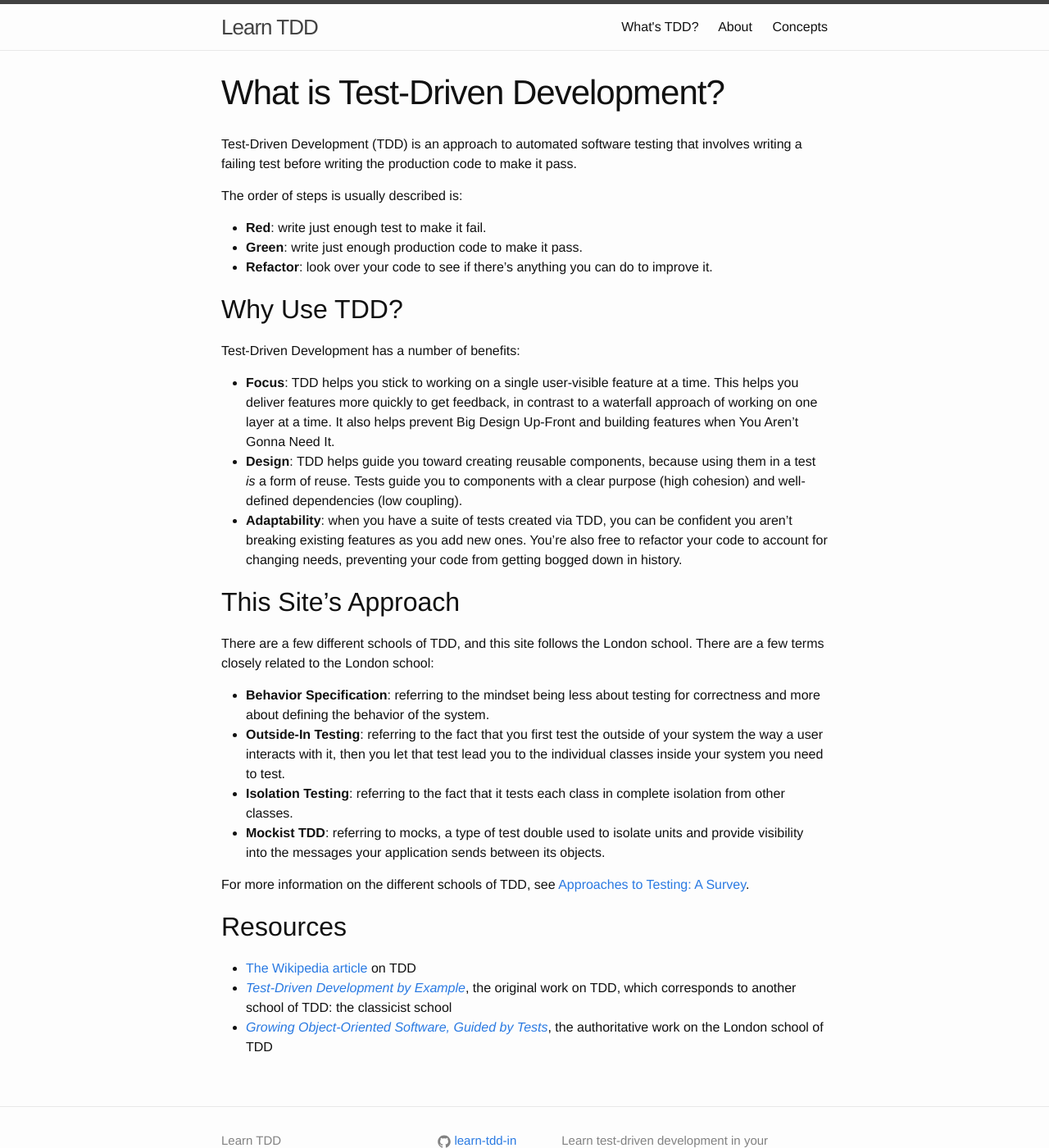
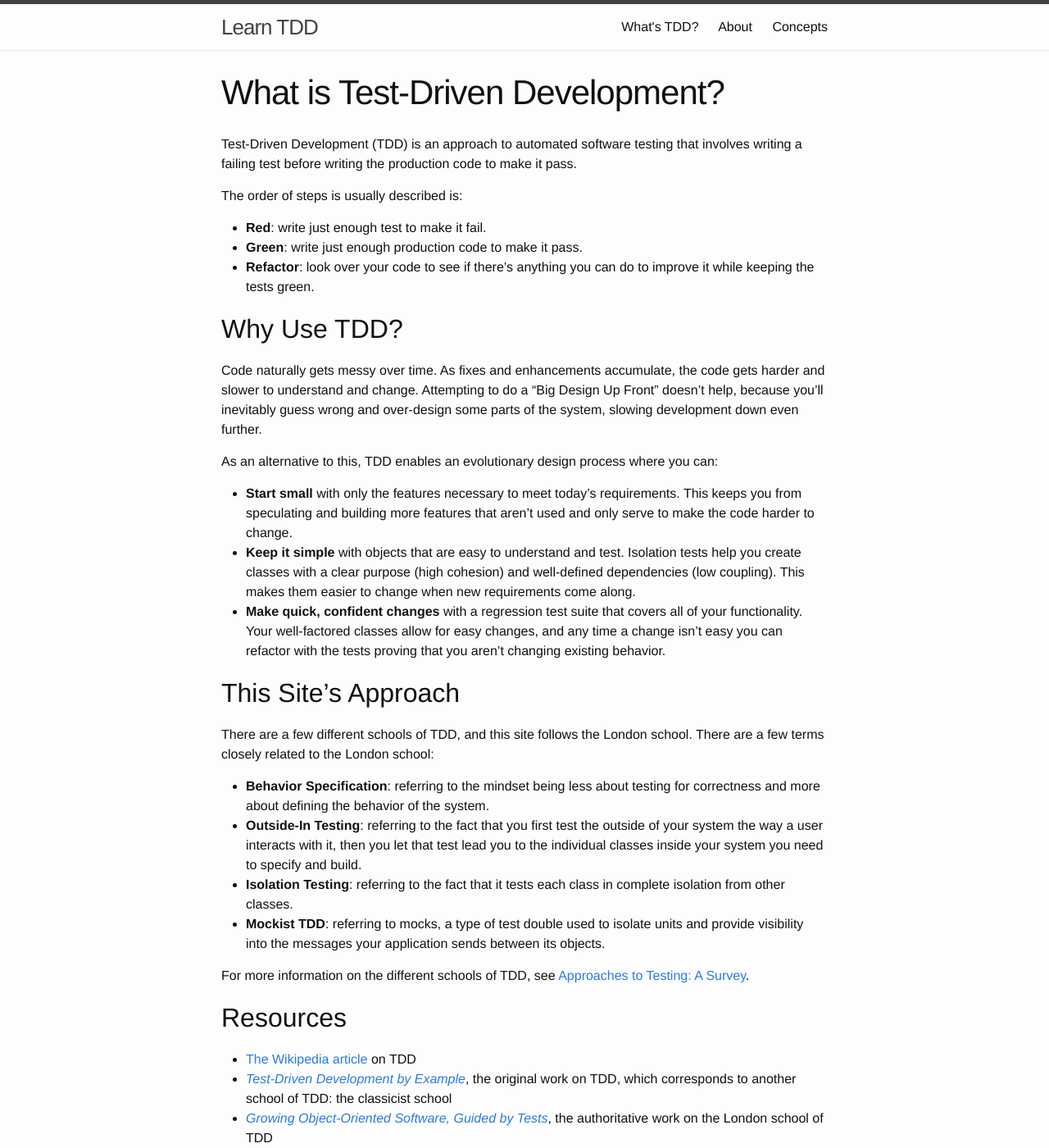
Before and after one commit to learn-tdd-in/learntdd.in, a Jekyll site: the page built from what-is-tdd.md, in a window 1280 px wide and 1400 px high. Shown: the whole window at 82% size. Built offline with Jekyll 4.4.1, drawn with Linux system fonts in a browser that asks for light colours.

Commit message:
improve why tdd

```diff
--- a/what-is-tdd.md
+++ b/what-is-tdd.md
@@ -8,22 +8,24 @@ The order of steps is usually described is:
 
 * **Red**: write just enough test to make it fail.
 * **Green**: write just enough production code to make it pass.
-* **Refactor**: look over your code to see if there's anything you can do to improve it.
+* **Refactor**: look over your code to see if there's anything you can do to improve it while keeping the tests green.
 
 ## Why Use TDD?
 
-Test-Driven Development has a number of benefits:
+Code naturally gets messy over time. As fixes and enhancements accumulate, the code gets harder and slower to understand and change. Attempting to do a "Big Design Up Front" doesn't help, because you'll inevitably guess wrong and over-design some parts of the system, slowing development down even further.
 
-- **Focus**: TDD helps you stick to working on a single user-visible feature at a time. This helps you deliver features more quickly to get feedback, in contrast to a waterfall approach of working on one layer at a time. It also helps prevent Big Design Up-Front and building features when You Aren't Gonna Need It.
-- **Design**: TDD helps guide you toward creating reusable components, because using them in a test *is* a form of reuse. Tests guide you to components with a clear purpose (high cohesion) and well-defined dependencies (low coupling).
-- **Adaptability**: when you have a suite of tests created via TDD, you can be confident you aren't breaking existing features as you add new ones. You're also free to refactor your code to account for changing needs, preventing your code from getting bogged down in history.
+As an alternative to this, TDD enables an evolutionary design process where you can:
+
+- **Start small** with only the features necessary to meet today's requirements. This keeps you from speculating and building more features that aren't used and only serve to make the code harder to change.
+- **Keep it simple** with objects that are easy to understand and test. Isolation tests help you create classes with a clear purpose (high cohesion) and well-defined dependencies (low coupling). This makes them easier to change when new requirements come along.
+- **Make quick, confident changes** with a regression test suite that covers all of your functionality. Your well-factored classes allow for easy changes, and any time a change isn't easy you can refactor with the tests proving that you aren't changing existing behavior.
 
 ## This Site's Approach
 
 There are a few different schools of TDD, and this site follows the London school. There are a few terms closely related to the London school:
 
 - **Behavior Specification**: referring to the mindset being less about testing for correctness and more about defining the behavior of the system.
-- **Outside-In Testing**: referring to the fact that you first test the outside of your system the way a user interacts with it, then you let that test lead you to the individual classes inside your system you need to test.
+- **Outside-In Testing**: referring to the fact that you first test the outside of your system the way a user interacts with it, then you let that test lead you to the individual classes inside your system you need to specify and build.
 - **Isolation Testing**: referring to the fact that it tests each class in complete isolation from other classes.
 - **Mockist TDD**: referring to mocks, a type of test double used to isolate units and provide visibility into the messages your application sends between its objects.
 
```
